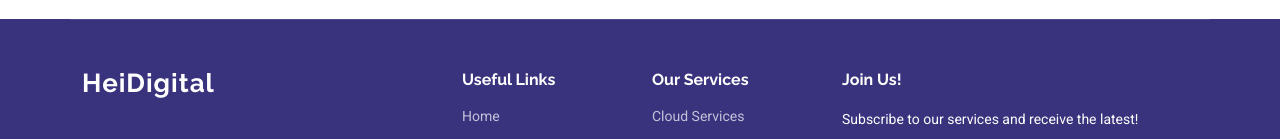
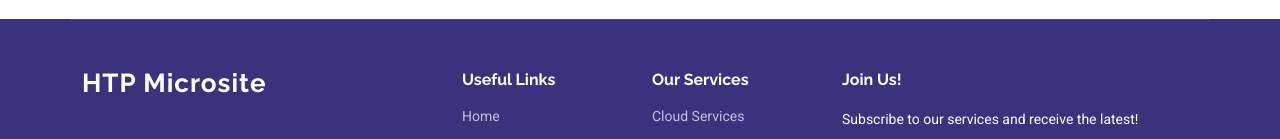
Before and after one commit to ameeridz/HeiTech-Microsite, a plain HTML site: page index.html in a window 1280 px wide. Shown: the part 7405-7544 px from the top of the page. Drawn offline with Linux system fonts and the light colour scheme.

Commit message:
Update index.html

```diff
--- a/index.html
+++ b/index.html
@@ -879,7 +879,7 @@
       <div class="row gy-4">
         <div class="col-lg-4 col-md-6 footer-about">
           <a href="index.html" class="logo d-flex align-items-center">
-            <span class="sitename">HeiDigital</span>
+            <span class="sitename">HTP Microsite</span>
           </a>
           <div class="footer-contact pt-3">
             <p>No 1, Jalan Astaka U8/81,</p>
```
